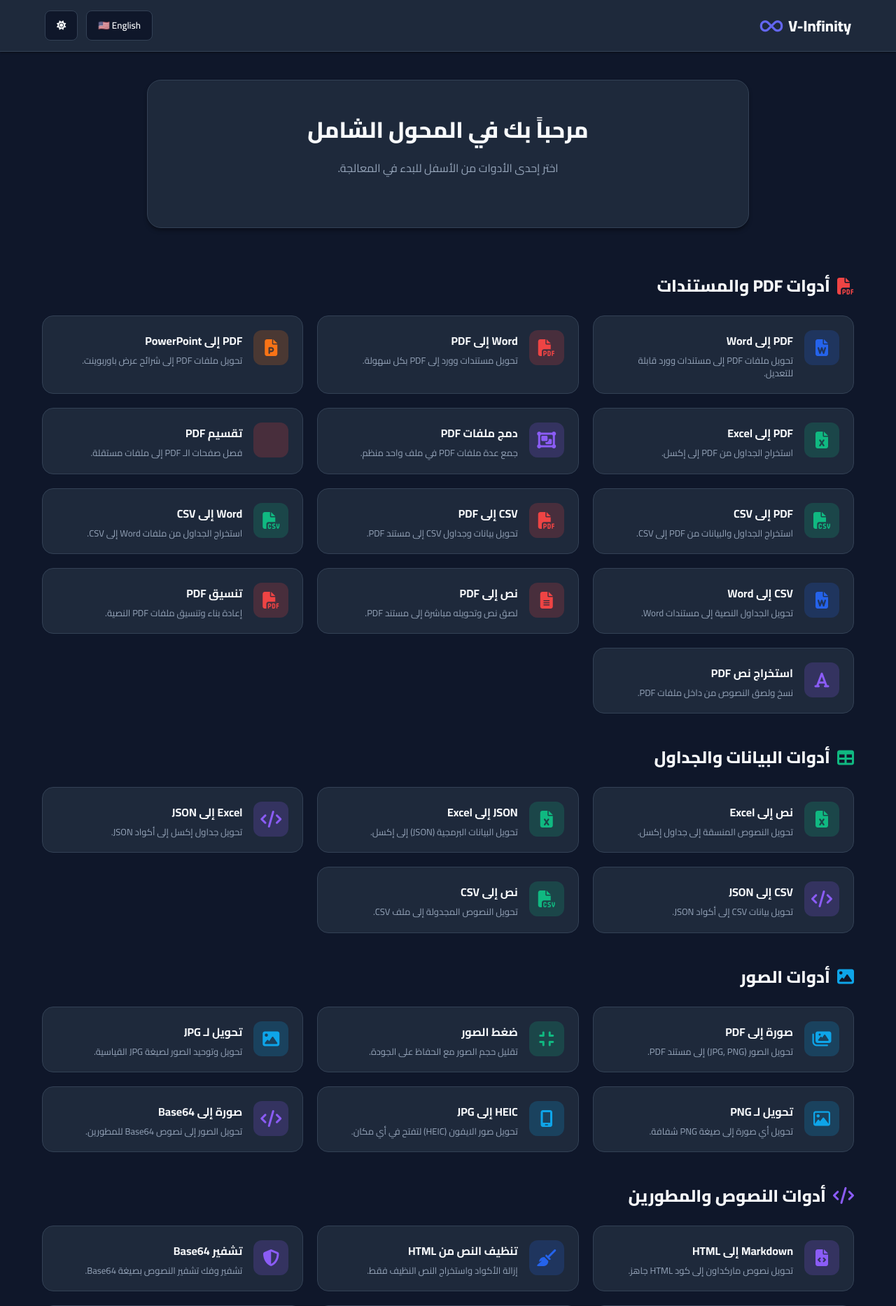
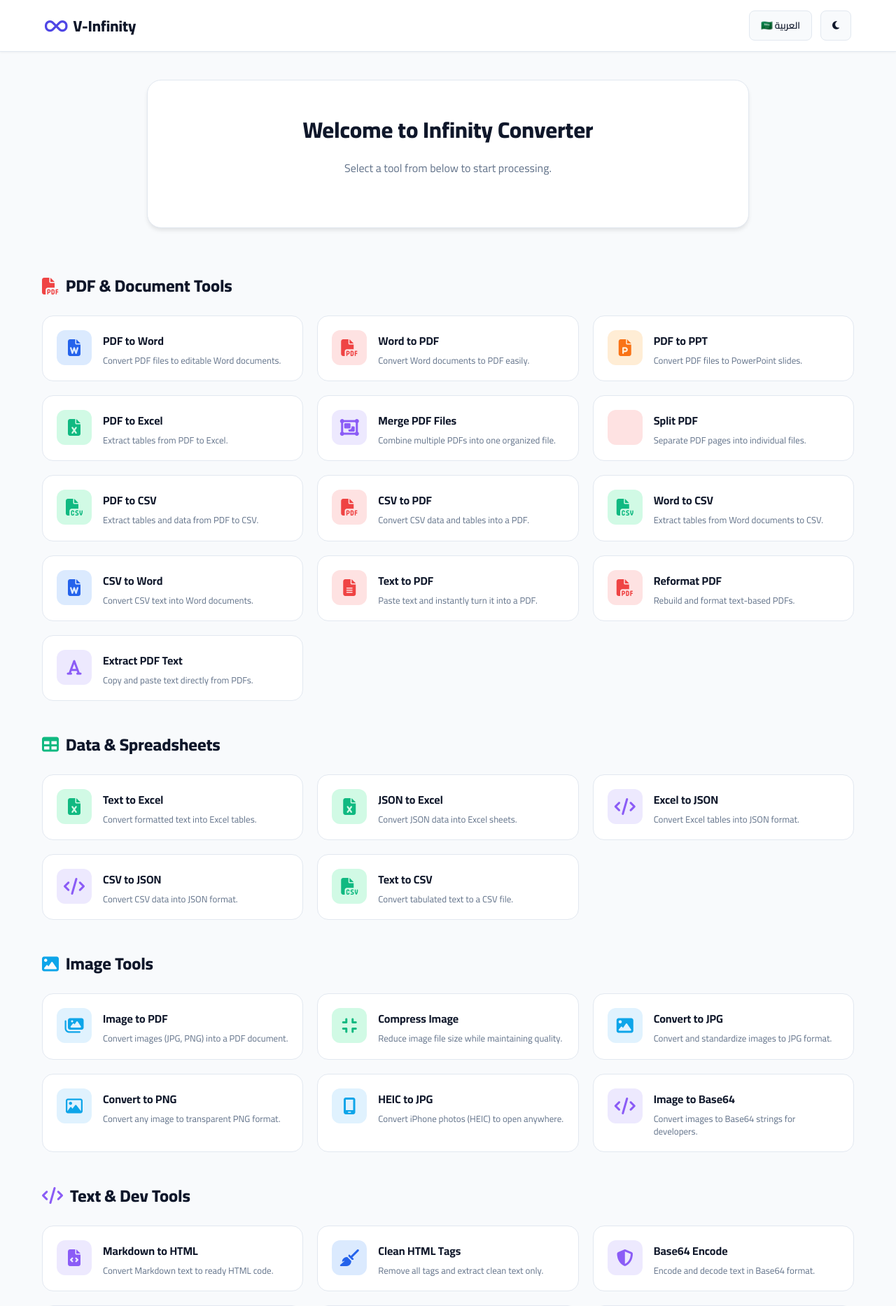
Before and after one commit to aza583816-commits/infinity-converter, a Flask app: page / in a window 1280 px wide. Shown: the top 1867 px of the page at 70% size. Run offline with Flask 3, Linux system fonts and the light colour scheme; parts of the project's set-up code (start-up, migrations or seed data) failed here and were passed over; some libraries are stand-ins or nearby versions.

Commit message:
Update index.html

```diff
--- a/templates/index.html
+++ b/templates/index.html
@@ -795,8 +795,23 @@
             }
         }
 
-        document.body.classList.add('dark-mode');
-        document.getElementById('themeBtn').innerHTML = '<i class="fa-solid fa-sun"></i>';
+        // --- 🚀 ميزة الاستشعار التلقائي لجهاز الزائر (اللغة والمظهر) ---
+
+        // 1. التعرف التلقائي على مظهر الجهاز (داكن / فاتح)
+        if (window.matchMedia && window.matchMedia('(prefers-color-scheme: light)').matches) {
+            document.body.classList.remove('dark-mode');
+            document.getElementById('themeBtn').innerHTML = '<i class="fa-solid fa-moon"></i>';
+        } else {
+            document.body.classList.add('dark-mode');
+            document.getElementById('themeBtn').innerHTML = '<i class="fa-solid fa-sun"></i>';
+        }
+
+        // 2. التعرف التلقائي على لغة المتصفح/الجهاز
+        const userLang = navigator.language || navigator.userLanguage;
+        // إذا كانت لغة جهازه ليست عربية، حوّل الموقع للإنجليزي فوراً
+        if (!userLang.startsWith('ar')) {
+            toggleLanguage();
+        }
     </script>
 </body>
 </html>
```
